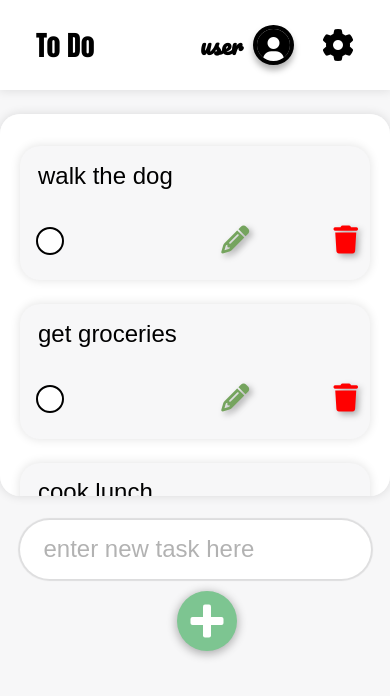
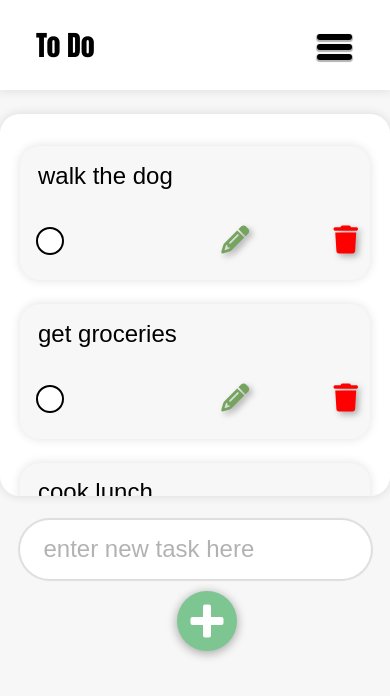
Before and after one commit to DevUn-known/stuff-to-do, a website: page public/index.html in a window 390 px wide. Drawn offline with Linux system fonts and the light colour scheme.

Commit message:
started working on the menu section

```diff
--- a/public/index.html
+++ b/public/index.html
@@ -28,6 +28,9 @@
                     <i class="fa-solid fa-gear"></i>
                 </button>
             </div>
+            <button id="menu-btn">
+                <span id="menu-bar"></span>
+            </button>
         </div>
 
         <!-- tasks -->
--- a/public/style.css
+++ b/public/style.css
@@ -17,13 +17,9 @@ body{
   font-family: Impact, Haettenschweiler, 'Arial Narrow Bold', sans-serif;
 }
 
-li {
-  list-style: none;
-}
+li { list-style: none; }
 
-.hidden {
-  display: none;
-}
+.hidden { display: none; }
 
 /* $Group styles */
 
@@ -46,7 +42,6 @@ li {
     flex-direction: column;
     justify-content: space-around;
     width: 95%;
-    /* height: 100vh; */
     max-height: 680px;
     max-width: 780px;
     margin: 0 auto;
@@ -65,7 +60,58 @@ li {
 
 #nav-right {
   display: flex;
+  align-items: center;
+}
 
+#menu-btn {
+  display: none;
+  width: 40px;
+  height: 40px;
+  cursor: pointer;
+  border: none;
+  background-color: white;
+}
+
+#menu-bar, #menu-bar::before, #menu-bar::after {
+  box-shadow: 0 1px 1px 1px rgba(0, 0, 0, 0.3 );
+}
+
+#menu-bar {
+  display: inline-block;
+  position: relative;
+}
+
+#menu-bar::before, #menu-bar::after {
+  content: "";
+  position: absolute;
+  left: 0;
+  transition: transform 0.2s;
+}
+
+#menu-bar::before { top: -10px; }
+
+#menu-bar::after { top: 10px; }
+
+#menu-bar, #menu-bar::before, #menu-bar::after {
+  width: 35px;
+  height: 6px;
+  background-color: black;
+  border-radius: 5px;
+}
+
+#menu-btn:hover #menu-bar {
+  height: 0;
+  box-shadow: none;
+}
+
+#menu-btn:hover #menu-bar::before {
+  /* top: 0; */
+  transform: rotateZ(45deg);
+}
+
+#menu-btn:hover #menu-bar::after {
+  top: -10px;
+  transform: rotateZ(-45deg);
 }
 
 #app-title {
@@ -84,9 +130,7 @@ li {
   cursor: pointer;
 }
 
-#user-img {
-  filter: drop-shadow(0px 5px 3px rgba(0, 0, 0, 0.3));
-}
+#user-img { filter: drop-shadow(0px 5px 3px rgba(0, 0, 0, 0.3)); }
 
 #settings {
   font-size: 2rem;
@@ -94,13 +138,9 @@ li {
   transition: transform 0.3s;
 }
 
-#settings:hover {
-  transform: rotateZ(180deg);
-}
+#settings:hover { transform: rotateZ(180deg); }
 
-#settings:active {
-  transform: rotateZ(0deg);
-}
+#settings:active { transform: rotateZ(0deg); }
 
 #user-img {
   background-color: black;
@@ -115,6 +155,7 @@ li {
 
 #tasks {
   font-family: "Anonymous Pro", monospace;
+  width: 100%;
   font-weight: 400;
   max-height: 70%;
   overflow: scroll;
@@ -291,16 +332,14 @@ button.delete {
 }
 
 @media (max-width: 540px){
-  #container-main  {
-    width: 100%;
-  }
+  #container-main  { width: 100%; }
   #nav-bar {
     margin: 0;
     border-radius: 0;
   }
-  #tasks {
-    margin-bottom: 0;
-  }
+  #menu-btn { display: inline-block; }
+  #nav-right { display: none; }
+  #tasks { margin-bottom: 0; }
   #tasks li {
     grid-template-columns: repeat(3, 1fr);
     grid-template-rows: repeat(2, 1fr);
@@ -319,7 +358,5 @@ button.delete {
     flex-direction: column;
     align-items: center;
   }
-  #task-create-btn {
-    margin-top: 0.25em;
-  }
+  #task-create-btn { margin-top: 0.25em; }
 }
```
